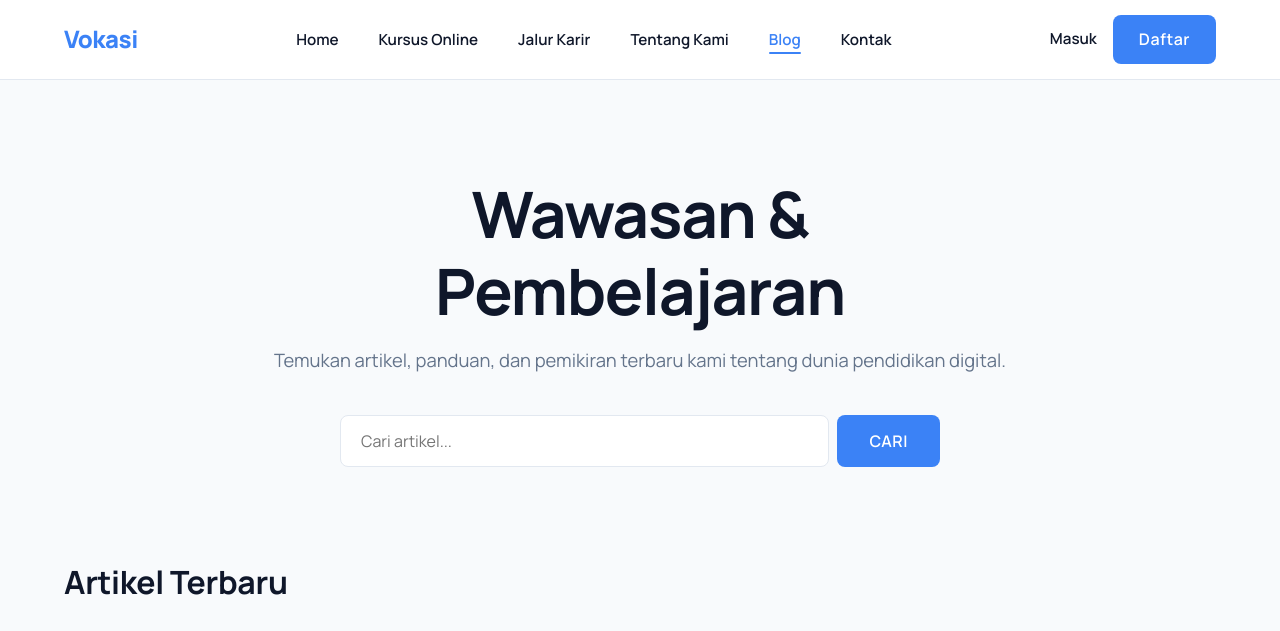
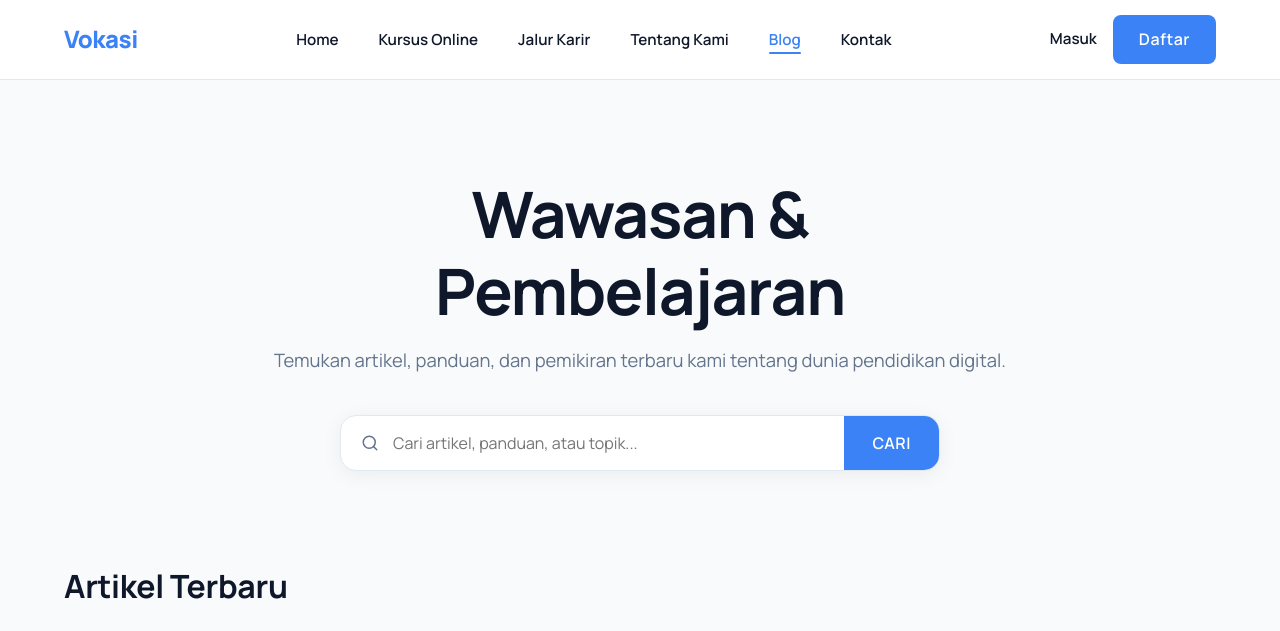
Before and after one commit to ryp17/vokasi-ai, a Node server app: page /blog in a window 1280 px wide. Shown: the top 631 px of the page. Run offline with Node 20, Linux system fonts and the light colour scheme.

Commit message:
v2.1 - Hero trust bar, blog search polish

```diff
--- a/views/pages/blog.ejs
+++ b/views/pages/blog.ejs
@@ -8,9 +8,12 @@
                 Temukan artikel, panduan, dan pemikiran terbaru kami tentang dunia pendidikan digital.
             </p>
 
-            <form style="display: flex; gap: 0.5rem; max-width: 600px; margin: 0 auto;">
-                <input type="text" placeholder="Cari artikel..." style="flex-grow: 1; padding: 14px 20px; border-radius: var(--radius-sm); border: 1px solid var(--clr-border); font-family: var(--font-primary); font-size: 1rem;">
-                <button type="submit" class="btn btn-primary" style="padding: 14px 32px; border-radius: var(--radius-sm); background-color: var(--clr-secondary); border: none; font-weight: 600;">Cari</button>
+            <form style="display: flex; gap: 0; max-width: 600px; margin: 0 auto; background: var(--clr-white); border-radius: var(--radius-md); box-shadow: 0 4px 20px rgba(0,0,0,0.06); border: 1px solid var(--clr-border); overflow: hidden;">
+                <div style="display: flex; align-items: center; padding-left: 1.25rem; color: var(--clr-text-muted);">
+                    <svg width="18" height="18" viewBox="0 0 24 24" fill="none" stroke="currentColor" stroke-width="2" stroke-linecap="round" stroke-linejoin="round"><circle cx="11" cy="11" r="8"/><line x1="21" y1="21" x2="16.65" y2="16.65"/></svg>
+                </div>
+                <input type="text" placeholder="Cari artikel, panduan, atau topik..." style="flex-grow: 1; padding: 16px 14px; border: none; font-family: var(--font-primary); font-size: 1rem; background: transparent; outline: none;">
+                <button type="submit" class="btn btn-primary" style="padding: 16px 28px; border-radius: 0; background-color: var(--clr-secondary); border: none; font-weight: 600; margin: 0;">Cari</button>
             </form>
         </div>
     </section>
```
Also changed, not shown: views/pages/index.ejs (+20 -0 lines).
